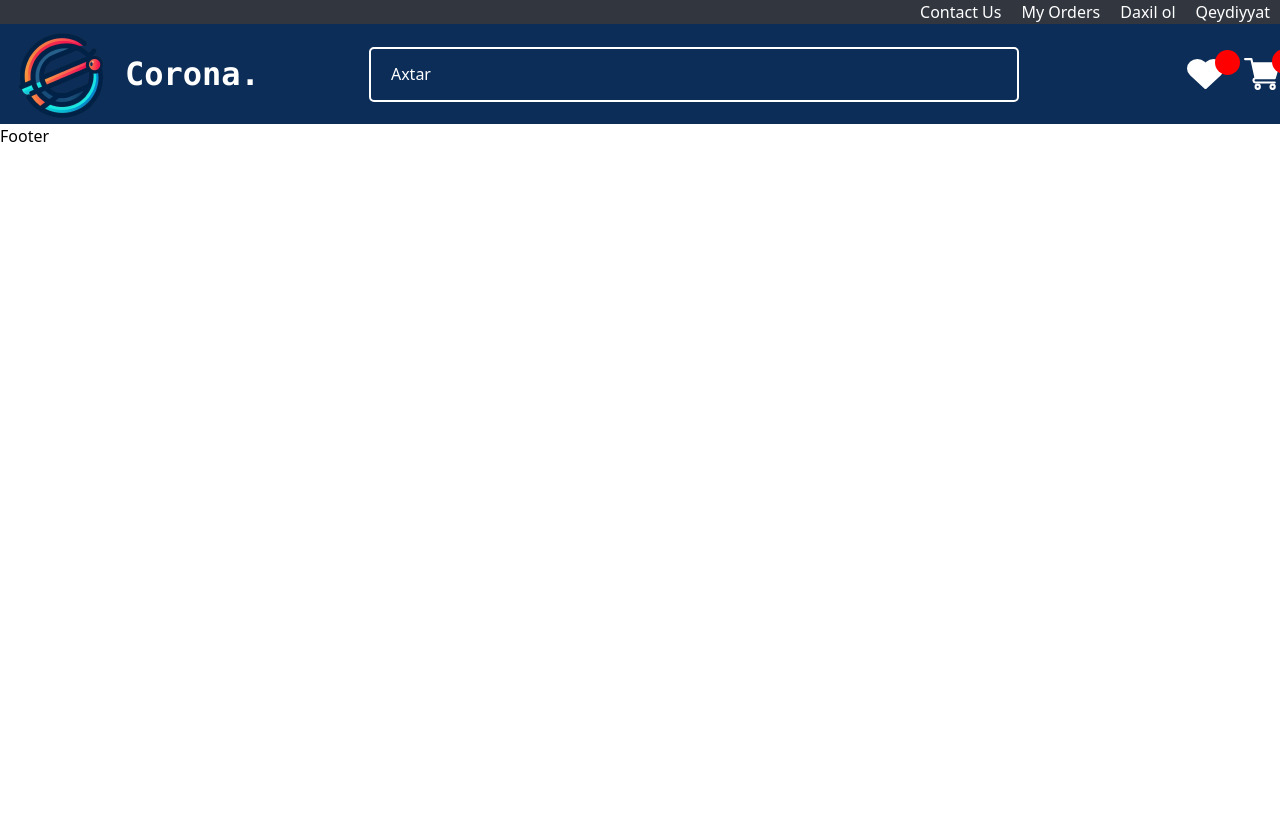
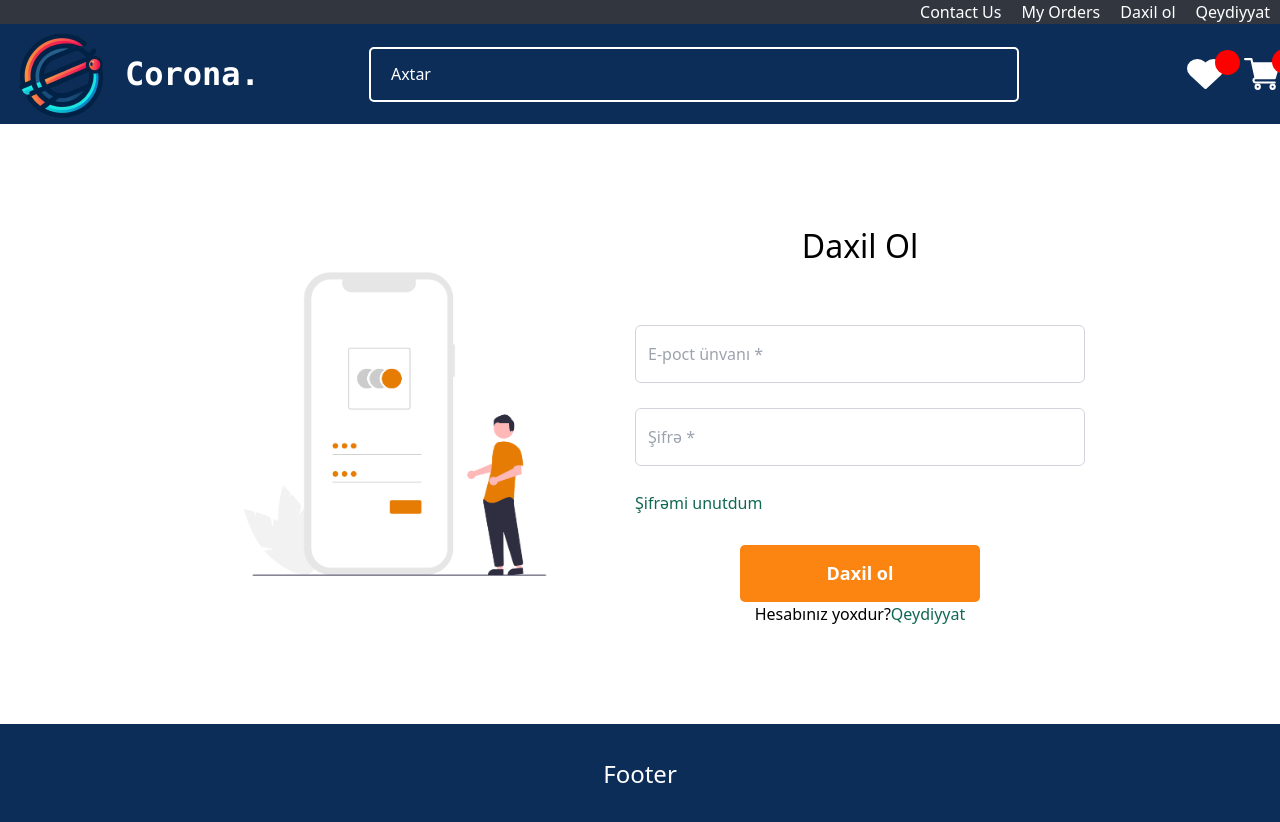
Before and after one commit to vusalosmanov/corona, a React (Create React App) app: page /login in a window 1280 px wide. Before the commit the page ends 800 px from the top, so only its background shows below. Built offline with nearby package versions, Linux system fonts and the light colour scheme.

Commit message:
add Login

```diff
--- a/src/App.js
+++ b/src/App.js
@@ -4,13 +4,21 @@ import Home from "../src/pages/home/Home";
 import Contact from "./pages/contact/Contact";
 import Header from "../src/components/header/Header"
 import Footer from "../src/components/footer/Footer"
+import Login from "./pages/auth/Login";
+import Register from "./pages/auth/Register";
+import Reset from "./pages/auth/Reset";
+import OrderHistory from "./pages/orderHistory/OrderHistory";
 function App() {
   return (
     <BrowserRouter>
     <Header/>
       <Routes>
         <Route path="/" element={<Home />} />
-        // <Route path="/contact" element={<Contact />} />
+        <Route path="/contact" element={<Contact />} />
+        <Route path="/order-history" element={<OrderHistory />} />
+        <Route path="/login" element={<Login />} />
+        <Route path="/register" element={<Register />} />
+        <Route path="/reset" element={<Reset />} />
       </Routes>
       <Footer/>
     </BrowserRouter>
--- a/src/components/footer/Footer.jsx
+++ b/src/components/footer/Footer.jsx
@@ -2,7 +2,13 @@ import React from 'react'
 
 const Footer = () => {
   return (
-    <div>Footer</div>
+    <>
+      <div className='w-full bg-[#0C2D57] h-[100px]'>
+        <div className='max-[1320px] w-full flex items-center justify-center h-[100px]'>
+          <h1 className='text-[white] text-[24px]' >Footer</h1>
+        </div>
+      </div>
+    </>
   )
 }
 
--- /dev/null
+++ b/src/pages/auth/Login.jsx
@@ -0,0 +1,40 @@
+import React from 'react'
+import LoginImg from '../../assets/image/iconss/login.png'
+import { Link } from 'react-router-dom'
+const Login = () => {
+    return (
+        <>
+            <section className='w-full h-auto'>
+                <div className='max-[1320px] w-full mx-auto flex justify-center gap-[40px] items-center h-[600px]'>
+                    <div className='login w-[full]'>
+                        <img src={LoginImg} alt="LoginImg" className='w-[400px] object-cover' />
+                    </div>
+                    <form className="w-full flex justify-center items-center flex-col max-w-[450px]">
+                        <h2 className="lg:mb-[55px] relative text-center capitalize text-[2rem]">Daxil ol</h2>
+                        <div className="w-[40px]  h-[5px] rounded-lg bg-[#106853] block lg:hidden mt-[10px]"></div>
+                        <div className="flex flex-row gap-[20px] w-full mt-[40px] lg:mt-[0]">
+                            <div className="w-[100%] flex items-center justify-center flex-col">
+                                <div className="w-[100%] mb-[25px]">
+                                    <input type="text" className="block w-[100%] p-2 text-base font-normal leading-6 text-gray-700 bg-white border border-gray-300 appearance-none rounded-md px-[12px] py-[16px]" id="company" placeholder="E-poct ünvanı *" />
+                                </div>
+                                <div className="w-[100%] mb-[25px]">
+                                    <input type="password" className="block w-full p-2 text-base font-normal leading-6 text-gray-700 bg-white border border-gray-300 appearance-none rounded-md px-[12px] py-[16px]" id="password" placeholder="Şifrə *" />
+                                </div>
+                            </div>
+                        </div>
+                        <div className='flex items-center lg:justify-between justify-center flex-col lg:flex-row max-w-[600px] w-full'>
+                            <Link to='/reset' className='text-[#106853]'>Şifrəmi unutdum</Link>
+                        </div>
+                        <Link to="" className="mt-[30px] bg-[#fc8410] text-[#fff] px-[20px] py-[15px] w-full max-w-[240px] rounded-[5px] flex flex-row justify-center items-center text-center text-[18px] font-bold hover:bg-[#106853] ">Daxil ol</Link>
+                        <div className='flex items-center  justify-center flex-col lg:flex-row max-w-[600px] w-full'>
+                            <span>Hesabınız yoxdur?</span>
+                            <Link to='/register' className='text-[#106853]'>Qeydiyyat</Link>
+                        </div>
+                    </form>
+                </div>
+            </section>
+        </>
+    )
+}
+
+export default Login
--- /dev/null
+++ b/src/pages/auth/Register.jsx
@@ -0,0 +1,9 @@
+import React from 'react'
+
+const Register = () => {
+  return (
+    <div>Register</div>
+  )
+}
+
+export default Register
--- /dev/null
+++ b/src/pages/auth/Reset.jsx
@@ -0,0 +1,9 @@
+import React from 'react'
+
+const Reset = () => {
+  return (
+    <div>Reset</div>
+  )
+}
+
+export default Reset
--- a/src/pages/orderHistory/OrderHistory.jsx
+++ b/src/pages/orderHistory/OrderHistory.jsx
@@ -0,0 +1,9 @@
+import React from 'react'
+
+const OrderHistory = () => {
+  return (
+    <div>OrderHistory</div>
+  )
+}
+
+export default OrderHistory
```
Also changed, not shown: src/assets/image/iconss/login.png (added), src/assets/image/iconss/register.png (added).
